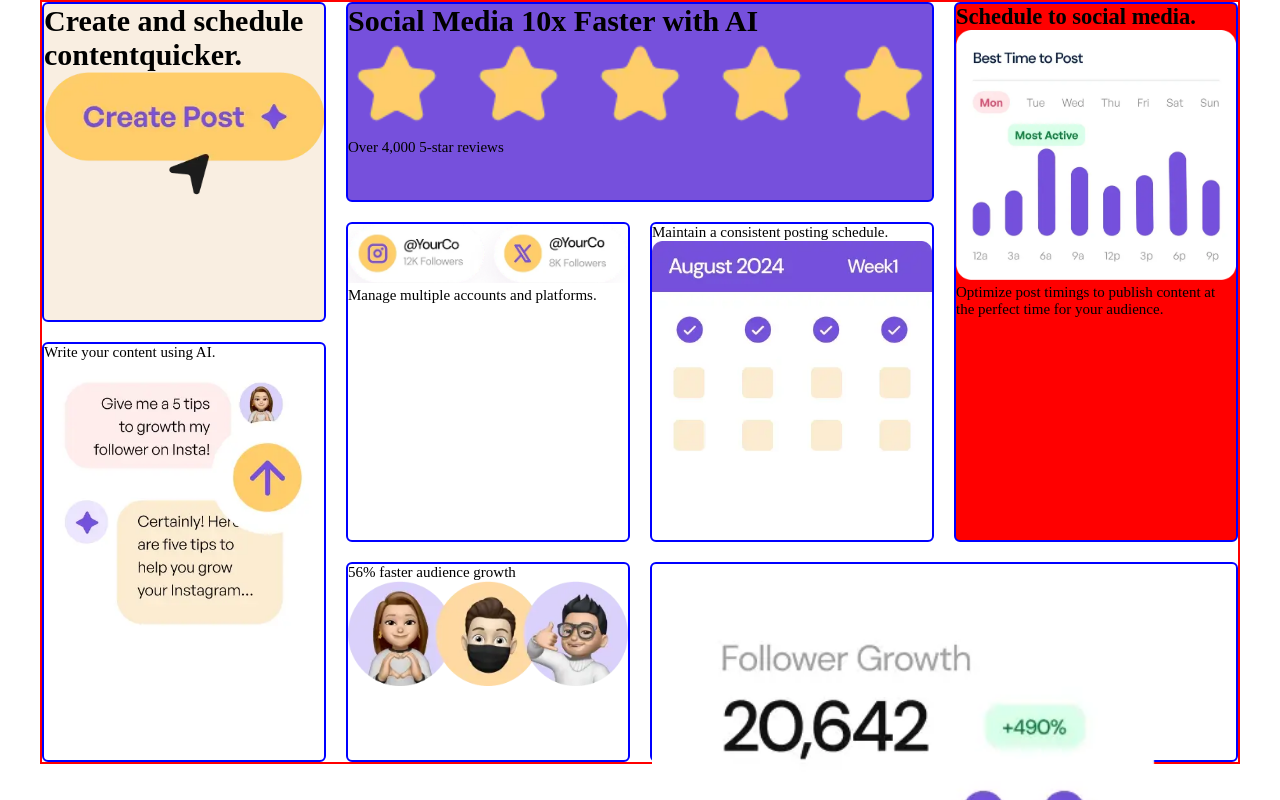
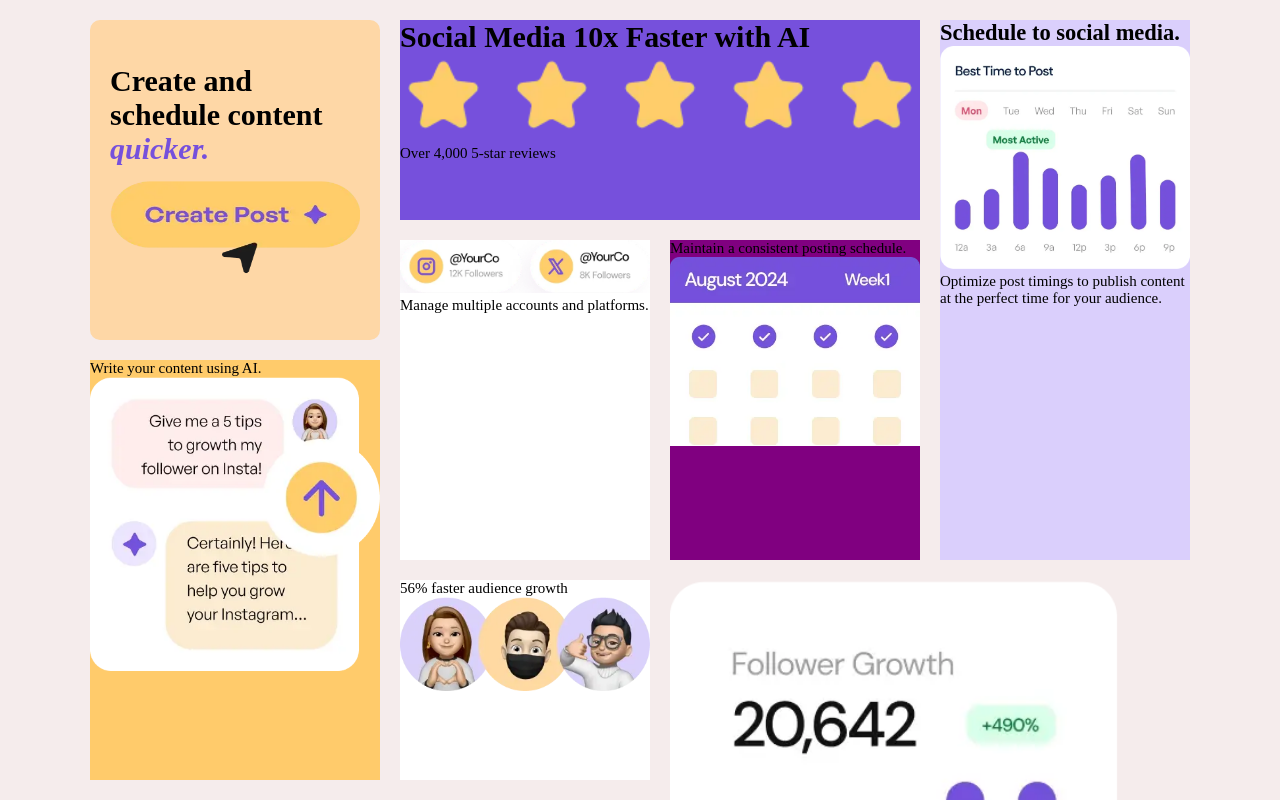
Before and after one commit to Mayor-Isaac/Bento-Grid, a React (Create React App) app: page / in a window 1280 px wide. Shown: the top 800 px of the page. Built offline with nearby package versions, Linux system fonts and the light colour scheme.

Commit message:
Grid 1 completed

```diff
--- a/src/App.css
+++ b/src/App.css
@@ -7,40 +7,43 @@ html {
   font-size: 62.5%;
 }
 body {
-  border: 2px solid red;
+  padding: 2rem 0;
   font-size: 1.5rem;
-  max-width: 1200px;
-  margin: 0 auto;
+  background-color: hsl(0, 31.00%, 94.30%);
 }
 .App {
   display: grid;
+  max-width: 1100px;
+  margin: 0 auto;
   grid-template-columns: repeat(4, 1fr);
   grid-template-rows: 200px 100px 200px 200px;
   gap: 2rem;
-}
-.App > div {
-  border-radius: 6px;
-  border: 2px solid blue;
 }
 img {
   width: 100%;
 }
 
-.grid-1 {
-  grid-row: 1/3;
-  background-color: hsl(31, 66%, 93%);
-}
 .grid-2 {
   grid-column: 2/4;
   background-color: hsl(256, 67%, 59%);
 }
 .grid-3 {
   grid-column: 4/-1;
-  background-color: red;
+  background-color:  hsl(254, 88%, 90%);
   grid-row: 1/4;
 }
 .grid-4 {
   grid-row: 3/-1;
+  background-color: hsl(39, 100%, 71%);
+}
+.grid-5{
+  background-color: hsl(0, 0%, 100%);
+}
+.grid-6{
+  background-color: purple;
+}
+.grid-7{
+  background-color: hsl(0, 0%, 100%);
 }
 .grid-8 {
   grid-column: 3/-1;
--- a/src/App.js
+++ b/src/App.js
@@ -1,5 +1,5 @@
 import "./App.css";
-import Grid1 from "./Components/Grid-1";
+import Grid from "./Components/Grid";
 import Grid2 from "./Components/Grid-2";
 import Grid3 from "./Components/Grid-3";
 import Grid4 from "./Components/Grid-4";
@@ -10,7 +10,8 @@ import Grid8 from "./Components/Grid-8";
 export default function App() {
   return (
     <div className="App">
-      <Grid1 />
+      <Grid imgUrl="images/illustration-create-post.webp"
+        ImgAlt="Create Post Illustration" w="250" h="100" ps={2} bg="#fed7a6" row="1/3"> Create and schedule content <span style={{color:"hsl(256, 67%, 59%)", fontStyle: "italic"}}>quicker.</span></Grid>
       <Grid2 />
       <Grid3 />
       <Grid4 />
--- a/src/Components/Grid-1.js
+++ /dev/null
@@ -1,13 +0,0 @@
-export default function Grid1() {
-  return (
-    <div className="grid-1">
-      <h1>
-        Create and schedule content<span>quicker.</span>
-      </h1>
-      <img
-        src="images/illustration-create-post.webp"
-        alt="Create Post Illustration"
-      />
-    </div>
-  );
-}
--- /dev/null
+++ b/src/Components/Grid.js
@@ -0,0 +1,35 @@
+export default function Grid({imgUrl, imgAlt, w, h, row, column,ps, children}) {
+  const imgStyle ={
+    width: `${w}px`,
+    height:`${h}px`,
+    margin: `1.5rem 0`
+  }
+
+  const gridStyle={
+    backgroundColor:"#fed7a6",
+    gridRow: `${row ? row : ""}`,
+    gridColumn:`${column ? column : ""}`,
+    padding: `0 ${ps}rem`,
+    display: "flex",
+    flexDirection:"column",
+    alignItems:"center",
+    justifyContent: "center",
+    borderRadius: "10px",
+    cursor: "pointer",
+  }
+  const childrenStyle={
+    // margin: `1rem`
+  }
+  return (
+    <div style={gridStyle}>
+      <h1 style={childrenStyle}>
+        {children}
+      </h1>
+      <img
+        src={imgUrl}
+        alt={imgAlt}
+        style={imgStyle}
+      />
+    </div>
+  );
+}
```
